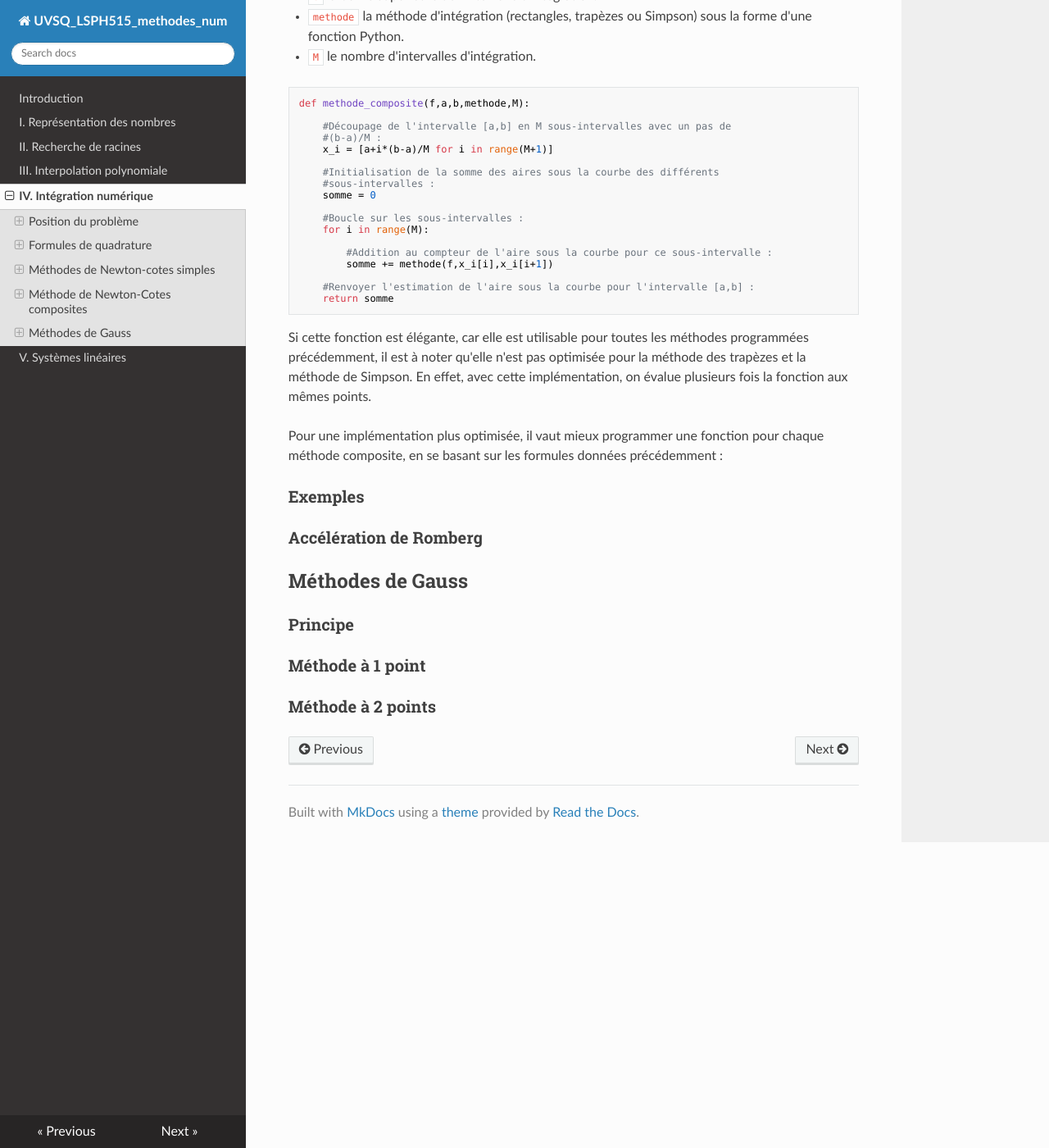
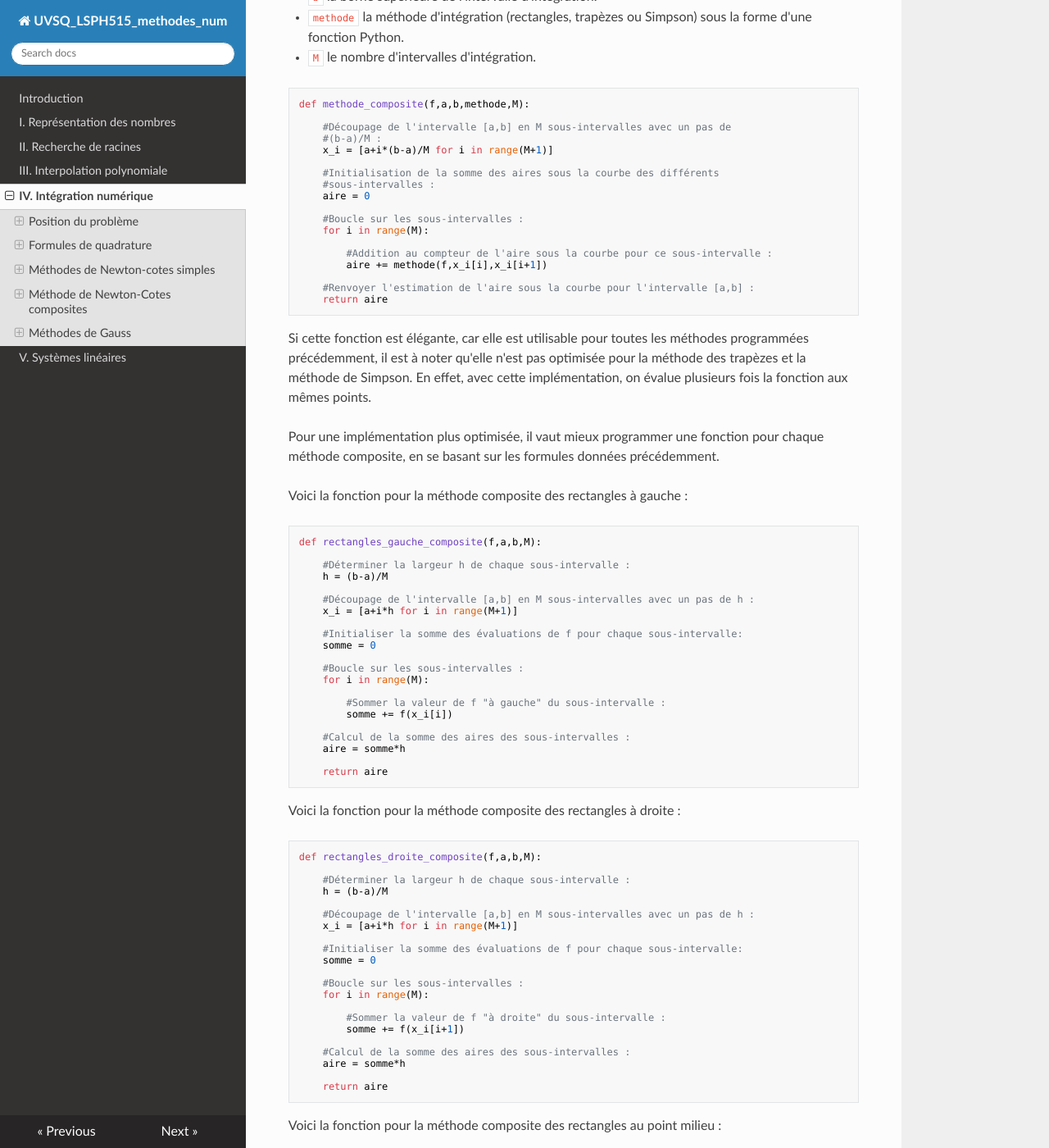
Before and after one commit to NicOudart/UVSQ_LSPH515_methodes_num, an MkDocs documentation site: the page built from docs/Chap4_Integration_numerique.md, in a window 1280 px wide and 1400 px high, scrolled down 16935 px. Shown: the whole window at 82% size. Built offline with MkDocs 1.6.1, drawn with Linux system fonts in a browser that asks for light colours; nearby versions of some CDN libraries; some of the changed text lies outside the part shown.

Commit message:
-New functions for composite integration added to Chapter 4.

```diff
--- a/docs/Chap4_Integration_numerique.md
+++ b/docs/Chap4_Integration_numerique.md
@@ -468,7 +468,7 @@
 
 ### Formule composite de Simpson
 
-Pour faciliter l'écriture, on définira pour la méthode de Simpson composite $h = \frac{b-a}{2M} pour un nombre d'intervalles $M$.
+Pour faciliter l'écriture, on définira pour la méthode de Simpson composite $h = \frac{b-a}{2M}$ pour un nombre d'intervalles $M$.
 
 Sur chaque sous-intervalle $[x_j,x_{j+2}]$ :
 
@@ -476,7 +476,7 @@
 
 D'où la formule composite de Simpson :
 
-$\int_{a}^{b} f(x) dx \approx \frac{h}{3} (f(a) + 2 \displaystyle\sum_{j=1}^{M-1} f(x_{2j}) + 4 \displaystyle\sum_{j=1}^{M-1} f(x_{2j-1}) + f(b))$
+$\int_{a}^{b} f(x) dx \approx \frac{h}{3} (f(a) + 2 \displaystyle\sum_{j=1}^{M} f(x_{2j}) + 4 \displaystyle\sum_{j=0}^{M-1} f(x_{2j+1}) + f(b))$
 
 Voici une illustration pour notre exemple, avec $M=5$ :
 
@@ -519,22 +519,127 @@
 
     #Initialisation de la somme des aires sous la courbe des différents
     #sous-intervalles :
+    aire = 0
+
+    #Boucle sur les sous-intervalles :
+    for i in range(M):
+
+        #Addition au compteur de l'aire sous la courbe pour ce sous-intervalle :
+        aire += methode(f,x_i[i],x_i[i+1])
+
+    #Renvoyer l'estimation de l'aire sous la courbe pour l'intervalle [a,b] :
+    return aire
+~~~
+
+Si cette fonction est élégante, car elle est utilisable pour toutes les méthodes programmées précédemment, il est à noter qu'elle n'est pas optimisée pour la méthode des trapèzes et la méthode de Simpson.
+En effet, avec cette implémentation, on évalue plusieurs fois la fonction aux mêmes points.
+
+Pour une implémentation plus optimisée, il vaut mieux programmer une fonction pour chaque méthode composite, en se basant sur les formules données précédemment.
+
+Voici la fonction pour la méthode composite des rectangles à gauche :
+
+~~~
+def rectangles_gauche_composite(f,a,b,M):
+
+    #Déterminer la largeur h de chaque sous-intervalle :
+    h = (b-a)/M
+
+    #Découpage de l'intervalle [a,b] en M sous-intervalles avec un pas de h :
+    x_i = [a+i*h for i in range(M+1)]
+
+    #Initialiser la somme des évaluations de f pour chaque sous-intervalle:
     somme = 0
 
     #Boucle sur les sous-intervalles :
     for i in range(M):
 
-        #Addition au compteur de l'aire sous la courbe pour ce sous-intervalle :
-        somme += methode(f,x_i[i],x_i[i+1])
+        #Sommer la valeur de f "à gauche" du sous-intervalle :
+        somme += f(x_i[i])
 
-    #Renvoyer l'estimation de l'aire sous la courbe pour l'intervalle [a,b] :
-    return somme
+    #Calcul de la somme des aires des sous-intervalles :
+    aire = somme*h
+
+    return aire
 ~~~
 
-Si cette fonction est élégante, car elle est utilisable pour toutes les méthodes programmées précédemment, il est à noter qu'elle n'est pas optimisée pour la méthode des trapèzes et la méthode de Simpson.
-En effet, avec cette implémentation, on évalue plusieurs fois la fonction aux mêmes points.
+Voici la fonction pour la méthode composite des rectangles à droite :
 
-Pour une implémentation plus optimisée, il vaut mieux programmer une fonction pour chaque méthode composite, en se basant sur les formules données précédemment :
+~~~
+def rectangles_droite_composite(f,a,b,M):
+
+    #Déterminer la largeur h de chaque sous-intervalle :
+    h = (b-a)/M
+
+    #Découpage de l'intervalle [a,b] en M sous-intervalles avec un pas de h :
+    x_i = [a+i*h for i in range(M+1)]
+
+    #Initialiser la somme des évaluations de f pour chaque sous-intervalle:
+    somme = 0
+
+    #Boucle sur les sous-intervalles :
+    for i in range(M):
+
+        #Sommer la valeur de f "à droite" du sous-intervalle :
+        somme += f(x_i[i+1])
+
+    #Calcul de la somme des aires des sous-intervalles :
+    aire = somme*h
+
+    return aire
+~~~
+
+Voici la fonction pour la méthode composite des rectangles au point milieu :
+
+~~~
+def rectangles_milieu_composite(f,a,b,M):
+
+    #Déterminer la largeur h de chaque sous-intervalle :
+    h = (b-a)/M
+
+    #Découpage de l'intervalle [a,b] en M sous-intervalles avec un pas de h :
+    x_i = [a+i*h for i in range(M+1)]
+
+    #Initialiser la somme des évaluations de f pour chaque sous-intervalle:
+    somme = 0
+
+    #Boucle sur les sous-intervalles :
+    for i in range(M):
+
+        #Sommer la valeur de f "au milieu" du sous-intervalle :
+        somme += f((x_i[i]+x_i[i+1])/2)
+
+    #Calcul de la somme des aires des sous-intervalles :
+    aire = somme*h
+
+    return aire
+~~~
+
+Voici la fonction pour la méthode composite des trapèzes :
+
+~~~
+def trapezes_composite(f,a,b,M):
+
+    #Déterminer la largeur h de chaque sous-intervalle :
+    h = (b-a)/M
+
+    #Découpage de l'intervalle [a,b] en M sous-intervalles avec un pas de h :
+    x_i = [a+i*h for i in range(M+1)]
+
+    #Initialiser la somme des évaluations de f pour chaque sous-intervalle avec
+    #f(a) et f(b):
+    somme = (f(x_i[0])+f(x_i[-1]))/2
+
+    #Boucle sur les sous-intervalles :
+    for i in range(1,M):
+
+        #Sommer la valeur de f à gauche du sous-intervalle :
+        somme += f(x_i[i])
+
+    #Calcul de la somme des aires des sous-intervalles :
+    aire = somme*h
+
+    return aire
+~~~
 
 
 
```
